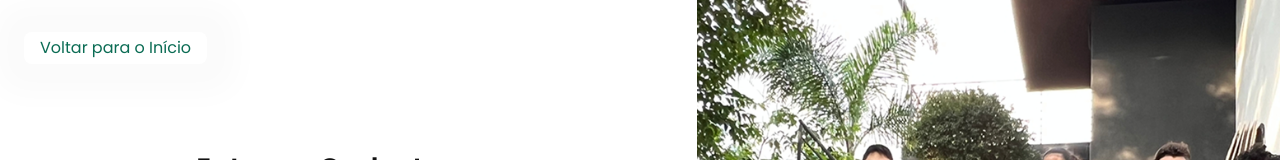
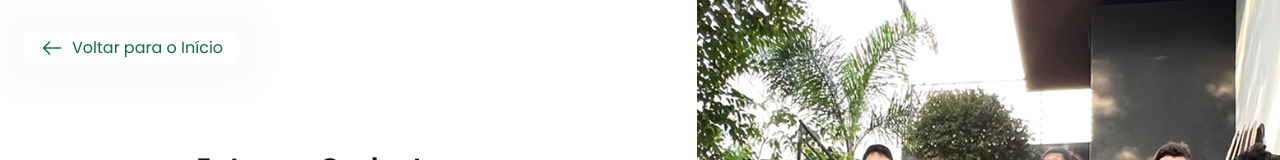
Before and after one commit to GabrielAlvesBM/onboard-guina, a React (Vite) app: page /auth/login in a window 1280 px wide. Shown: the top 160 px of the page. Built offline with nearby package versions, Linux system fonts and the light colour scheme.

Commit message:
feat: ArrowSvg

```diff
--- a/src/app/modules/auth/login.page.tsx
+++ b/src/app/modules/auth/login.page.tsx
@@ -1,6 +1,7 @@
 import Form from "@/atomic/org.form";
 import Text from "@/atomic/atm.typography";
 import LinkButton from "@/atomic/atm.link-button";
+import ArrowsSvg from "@/atomic/icons/arrows-svg";
 import { loginSchema, LoginData } from "@/atomic/org.form/form.schemas";
 import { TextFormFields, PasswordFormFields } from "@/atomic/mol.input-fields";
 import * as loginStrings from "./login-page.strings";
@@ -13,7 +14,10 @@ const LoginPage = () => {
   return (
     <>
       <header className="absolute top-md left-sm">
-        <LinkButton to="/">{loginStrings.HEADER_LINK_BUTTON}</LinkButton>
+        <LinkButton to="/" ButtonClassName="flex gap-2xs">
+          <ArrowsSvg direction="left" />
+          {loginStrings.HEADER_LINK_BUTTON}
+        </LinkButton>
       </header>
 
       <main className="flex h-screen">
--- /dev/null
+++ b/src/atomic/icons/arrows-svg.tsx
@@ -0,0 +1,82 @@
+import { FC, memo, JSX } from "react";
+import { SvgStyle } from "../shared/types";
+
+interface ArrowSvgProps {
+  direction: "left" | "right";
+  variant?: SvgStyle;
+}
+
+const iconPaths: { [key: string]: JSX.Element } = {
+  "bold-left": (
+    <svg
+      className="overflow-visible"
+      width="24"
+      height="24"
+      viewBox="0 0 24 24"
+      fill="currentColor"
+      stroke="none"
+      xmlns="http://www.w3.org/2000/svg"
+    >
+      <path d="M7.79999 2H16.18C19.82 2 21.99 4.17 21.99 7.81V16.18C21.99 19.83 19.82 22 16.18 22H7.80999C4.16999 22 1.99999 19.83 1.99999 16.19V7.81C1.98999 4.17 4.15999 2 7.79999 2ZM5.45999 12.53L9.74999 16.82C9.89999 16.97 10.09 17.04 10.28 17.04C10.47 17.04 10.66 16.97 10.81 16.82C10.9495 16.6789 11.0277 16.4884 11.0277 16.29C11.0277 16.0916 10.9495 15.9011 10.81 15.76L7.79999 12.75H17.99C18.4 12.75 18.74 12.41 18.74 12C18.74 11.59 18.4 11.25 17.99 11.25H7.79999L10.81 8.24C10.9495 8.09886 11.0277 7.90843 11.0277 7.71C11.0277 7.51157 10.9495 7.32114 10.81 7.18C10.52 6.89 10.04 6.89 9.74999 7.18L5.45999 11.47C5.31954 11.6106 5.24065 11.8012 5.24065 12C5.24065 12.1988 5.31954 12.3894 5.45999 12.53Z" />
+    </svg>
+  ),
+  "bold-right": (
+    <svg
+      className="overflow-visible"
+      width="24"
+      height="24"
+      viewBox="0 0 24 24"
+      fill="currentColor"
+      stroke="none"
+      xmlns="http://www.w3.org/2000/svg"
+    >
+      <path d="M16.19 2H7.81C4.17 2 2 4.17 2 7.81V16.18C2 19.83 4.17 22 7.81 22H16.18C19.82 22 21.99 19.83 21.99 16.19V7.81C22 4.17 19.83 2 16.19 2ZM18.53 12.53L14.24 16.82C14.09 16.97 13.9 17.04 13.71 17.04C13.52 17.04 13.33 16.97 13.18 16.82C13.0405 16.6789 12.9623 16.4884 12.9623 16.29C12.9623 16.0916 13.0405 15.9011 13.18 15.76L16.19 12.75H6C5.59 12.75 5.25 12.41 5.25 12C5.25 11.59 5.59 11.25 6 11.25H16.19L13.18 8.24C13.0405 8.09886 12.9623 7.90843 12.9623 7.71C12.9623 7.51157 13.0405 7.32114 13.18 7.18C13.47 6.89 13.95 6.89 14.24 7.18L18.53 11.47C18.6705 11.6106 18.7493 11.8012 18.7493 12C18.7493 12.1988 18.6705 12.3894 18.53 12.53Z" />
+    </svg>
+  ),
+  "outline-left": (
+    <svg
+      className="overflow-visible"
+      width="24"
+      height="24"
+      viewBox="0 0 24 24"
+      fill="none"
+      stroke="currentColor"
+      xmlns="http://www.w3.org/2000/svg"
+    >
+      <path
+        d="M9.57 5.92969L3.5 11.9997L9.57 18.0697M20.5 11.9997H3.67"
+        stroke-width="1.5"
+        stroke-miterlimit="10"
+        stroke-linecap="round"
+        stroke-linejoin="round"
+      />
+    </svg>
+  ),
+  "outline-right": (
+    <svg
+      className="overflow-visible"
+      width="24"
+      height="24"
+      viewBox="0 0 24 24"
+      fill="none"
+      stroke="currentColor"
+      xmlns="http://www.w3.org/2000/svg"
+    >
+      <path
+        d="M14.43 5.92969L20.5 11.9997L14.43 18.0697M3.5 11.9997H20.33"
+        stroke-width="1.5"
+        stroke-miterlimit="10"
+        stroke-linecap="round"
+        stroke-linejoin="round"
+      />
+    </svg>
+  ),
+};
+
+const ArrowSvg: FC<ArrowSvgProps> = ({ direction, variant = "outline" }) => {
+  const key = `${variant}-${direction}`;
+
+  return <span className="fill-current stroke-current">{iconPaths[key]}</span>;
+};
+
+export default memo(ArrowSvg);
--- a/src/atomic/shared/types.ts
+++ b/src/atomic/shared/types.ts
@@ -3,7 +3,7 @@ import { ZodType } from "zod";
 
 export type InputStatus = "disabled" | "error";
 export type CaptionStatus = "error" | "success";
-export type ShowVariant = "outline" | "bold";
+export type SvgStyle = "outline" | "bold";
 export type TextVariant =
   | "display"
   | "h1"
@@ -74,7 +74,7 @@ export interface LinkButtonProps {
 
 export interface PasswordInputProps {
   status?: InputStatus;
-  showVariant?: ShowVariant;
+  showVariant?: SvgStyle;
   label?: string;
   placeholder?: string;
   caption?: CaptionData;
@@ -115,5 +115,5 @@ export interface FormProps<T> {
 
 export interface ShowSvgProps {
   visible: boolean;
-  variant?: ShowVariant;
+  variant?: SvgStyle;
 }
```
